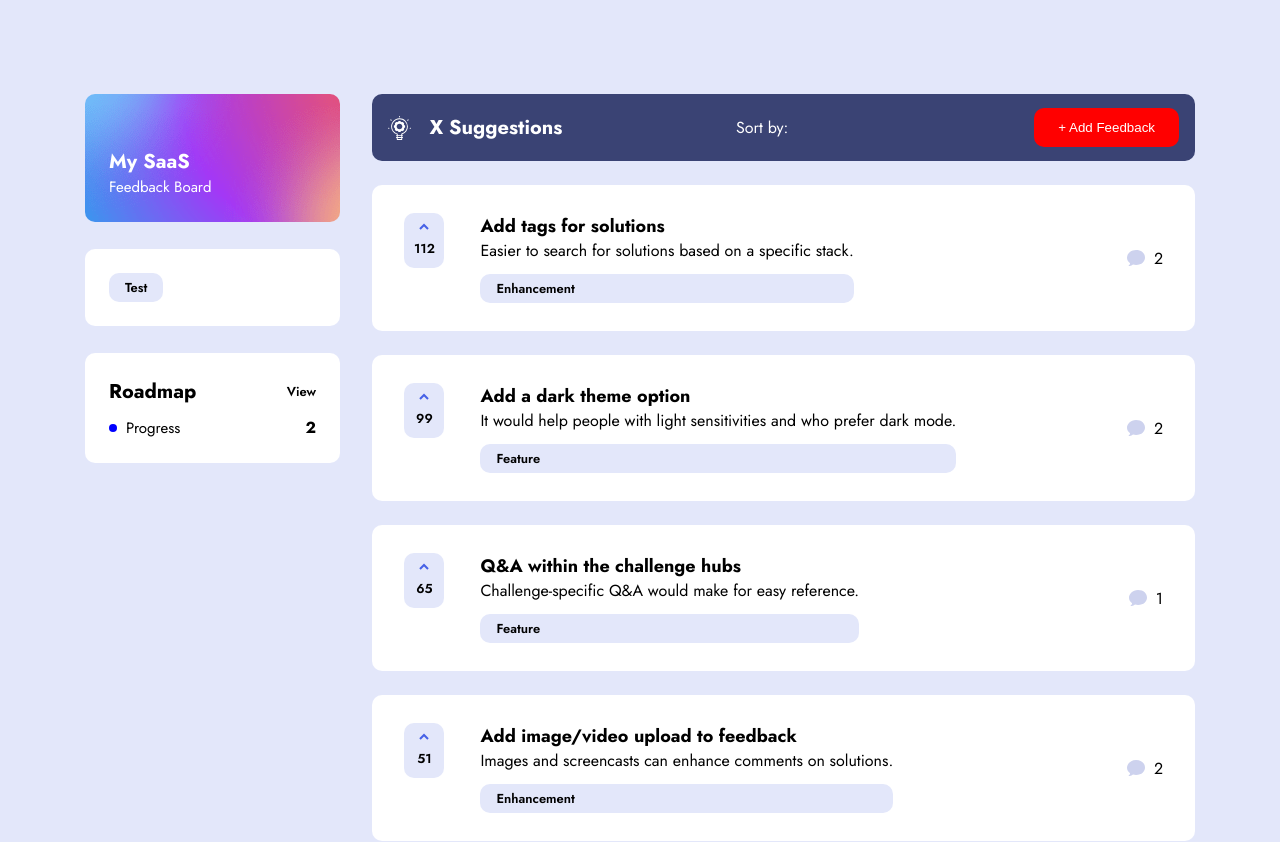
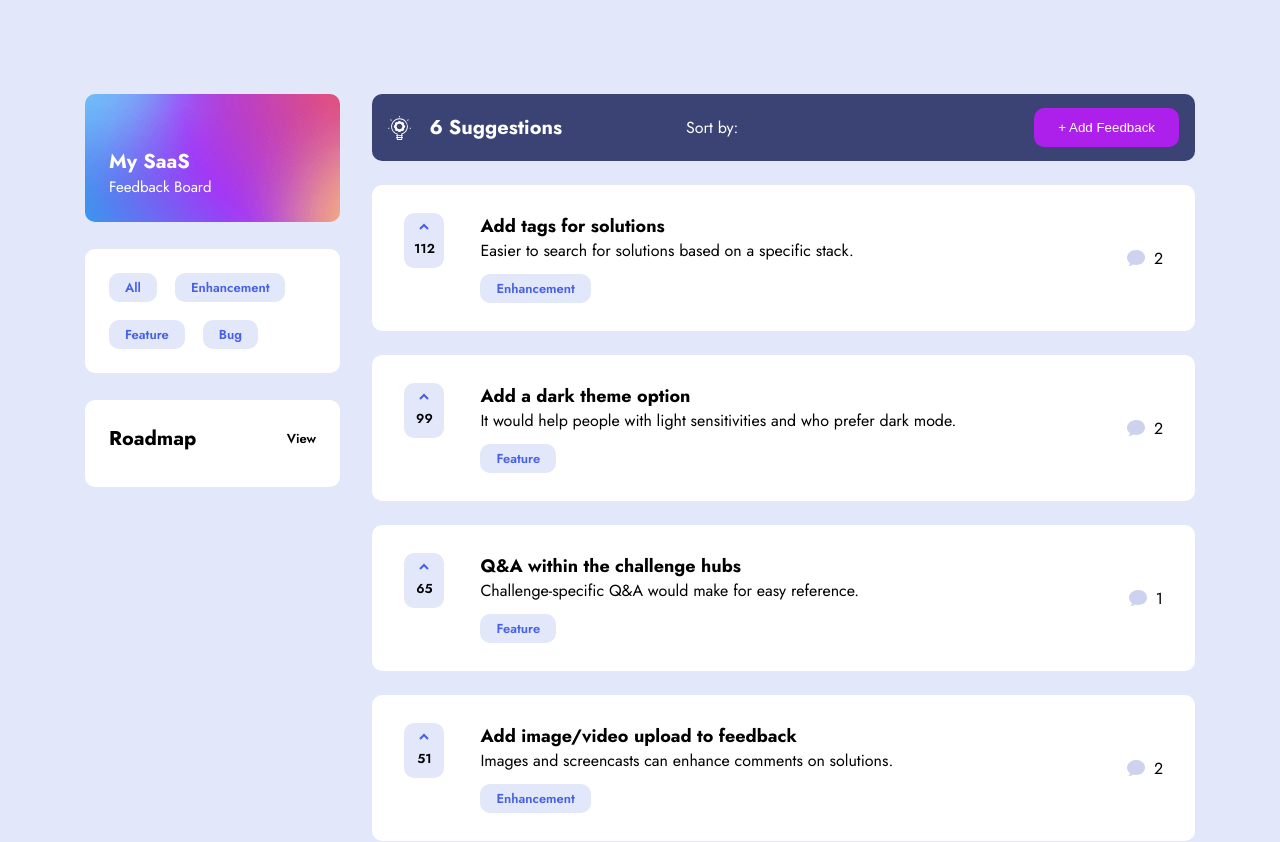
Before and after one commit to jackb14/product-feedback-app, a React (Create React App) app: page / in a window 1280 px wide. Shown: the top 842 px of the page. Built offline with nearby package versions, Linux system fonts and the light colour scheme.

Commit message:
Add further data to Suggestions page

```diff
--- a/src/App.js
+++ b/src/App.js
@@ -7,6 +7,8 @@ import JSON_DATA from "./data.json";
 function App() {
   const [data, setData] = useState(JSON_DATA);
   const value = { data, setData };
+
+  console.table(data);
 
   return (
     <>
--- a/src/pages/Suggestions/components/MainContent.js
+++ b/src/pages/Suggestions/components/MainContent.js
@@ -28,7 +28,7 @@ function MainContent() {
       <StyledWrapper>
         <Header>
           <img src={suggestionsIcon} alt="Suggestions icon" />
-          <h2>X Suggestions</h2>
+          <h2>{suggestions.length} Suggestions</h2>
           <MarginWrapper>
             <Body1>Sort by:</Body1>
           </MarginWrapper>
--- a/src/pages/Suggestions/components/Roadmap.js
+++ b/src/pages/Suggestions/components/Roadmap.js
@@ -1,7 +1,47 @@
 import styled from "styled-components";
 import { Body1, Body2, Body3 } from "../../../GlobalStyles";
 
-function Roadmap() {
+function Roadmap({ productRequests }) {
+  // console.log(occuranceCount);
+
+  // for roadmap component
+  // const roadmapFilter = productRequests
+  //   .filter((item) => item.status !== "suggestion")
+  //   .map((item) => item.status);
+
+  // const roadmapStatuses = [...new Set([...roadmapFilter])];
+
+  // count each status
+  // find length of new array for no of unique vals, get each value, search for each value in the full version
+
+  // const countOccurances = (status) => {
+  //   return roadmapFilter.filter((item) => item === status).length;
+  // };
+
+  // const array = ["item 1"];
+  // const count = () => {
+  //   for (let i = 0; i < roadmapStatuses.length; i++) {
+  //     console.log("me", roadmapStatuses[i]);
+  //     return array.push(countOccurances(roadmapStatuses[i]));
+  //   }
+  // };
+  // count();
+
+  // console.log(roadmapStatuses);
+  // console.log(array);
+
+  // const statusOverview = statuses.map((status, i) => {
+  //   return (
+  //     <FlexWrapper key={i}>
+  //       <Circle />
+  //       <Body2>{status}</Body2>
+  //       <InnerMargin>
+  //         <Body1 style={{ fontWeight: 700 }}>{occuranceCount}</Body1>
+  //       </InnerMargin>
+  //     </FlexWrapper>
+  //   );
+  // });
+
   return (
     <>
       <FlexWrapper>
@@ -9,13 +49,7 @@ function Roadmap() {
         <Body3>View</Body3>
       </FlexWrapper>
       <Spacer />
-      <FlexWrapper>
-        <Circle />
-        <Body2>Progress</Body2>
-        <InnerMargin>
-          <Body1 style={{ fontWeight: 700 }}>2</Body1>
-        </InnerMargin>
-      </FlexWrapper>
+      {/* {statusOverview} */}
     </>
   );
 }
@@ -27,6 +61,7 @@ const FlexWrapper = styled.div`
   gap: 0.5rem;
   justify-content: space-between;
   align-items: center;
+  text-transform: capitalize;
 `;
 const Circle = styled.div`
   height: 8px;
--- a/src/pages/Suggestions/components/SideBar.js
+++ b/src/pages/Suggestions/components/SideBar.js
@@ -4,8 +4,18 @@ import Tags from "../../../sharedComponents/Tags";
 import FeatureCard from "./FeatureCard";
 import Roadmap from "./Roadmap";
 import bgImage from "../../../assets/suggestions/desktop/background-header.png";
+import { DataContext } from "../../../DataContext";
+import { useContext } from "react";
 
 function SideBar() {
+  const data = useContext(DataContext);
+  const { productRequests } = data.data;
+
+  // for tags component
+  const categoriesMap = productRequests.map((item) => item.category);
+  // Set removes duplicates and then converts to array
+  const categories = [...new Set([...categoriesMap])];
+
   return (
     <>
       <FlexWrapper>
@@ -16,10 +26,10 @@ function SideBar() {
           </StyledFeaturedCard>
         </FeatureCard>
         <FeatureCard>
-          <Tags />
+          <Tags categories={categories} />
         </FeatureCard>
         <FeatureCard>
-          <Roadmap />
+          <Roadmap productRequests={productRequests} />
         </FeatureCard>
       </FlexWrapper>
     </>
--- a/src/pages/Suggestions/components/SuggestionCard.js
+++ b/src/pages/Suggestions/components/SuggestionCard.js
@@ -47,4 +47,6 @@ const InnerWrapper = styled.div`
 
 const MarginWrapper = styled.div`
   margin-top: 12px;
+  display: flex;
+  justify-content: flex-start;
 `;
--- a/src/sharedComponents/Header.js
+++ b/src/sharedComponents/Header.js
@@ -7,7 +7,9 @@ function Header({ children }) {
     <>
       <StyledHeader>
         <StyledWrapper>{children}</StyledWrapper>
-        <PrimaryButton>+ Add Feedback</PrimaryButton>
+        <PrimaryButton color={CUSTOM_STYLES.COLORS.purple}>
+          + Add Feedback
+        </PrimaryButton>
       </StyledHeader>
     </>
   );
@@ -29,6 +31,6 @@ const StyledWrapper = styled.div`
   display: flex;
   align-items: center;
   justify-content: flex-start;
-  width: 400px;
+  width: 350px;
   gap: 1rem;
 `;
--- a/src/sharedComponents/PrimaryButton.js
+++ b/src/sharedComponents/PrimaryButton.js
@@ -1,10 +1,10 @@
 import { CUSTOM_STYLES } from "../GlobalStyles";
 import styled from "styled-components";
 
-function PrimaryButton({ children, link, variant }) {
+function PrimaryButton({ children, link, color }) {
   return (
     <>
-      <StyledButton>{children}</StyledButton>
+      <StyledButton style={{ backgroundColor: color }}>{children}</StyledButton>
     </>
   );
 }
@@ -12,7 +12,6 @@ function PrimaryButton({ children, link, variant }) {
 export default PrimaryButton;
 
 const StyledButton = styled.button`
-  background-color: red;
   padding: 12px 24px;
   border-radius: ${CUSTOM_STYLES.OTHER.borderRadius};
   border: none;
@@ -20,5 +19,6 @@ const StyledButton = styled.button`
 
   &:hover {
     cursor: pointer;
+    opacity: 90%;
   }
 `;
--- a/src/sharedComponents/Tag.js
+++ b/src/sharedComponents/Tag.js
@@ -19,10 +19,11 @@ const StyledWrapper = styled.div`
   padding: 5px 16px;
   border-radius: ${CUSTOM_STYLES.OTHER.borderRadius};
   text-transform: capitalize;
+  color: ${CUSTOM_STYLES.COLORS.royalBlue} !important;
 
   &:hover {
     background-color: ${CUSTOM_STYLES.COLORS.royalBlue};
-    color: white;
+    color: white !important;
     cursor: pointer;
   }
 `;
--- a/src/sharedComponents/Tags.js
+++ b/src/sharedComponents/Tags.js
@@ -1,13 +1,18 @@
 import Tag from "./Tag";
 import styled from "styled-components";
 
-function Tags() {
+function Tags({ categories }) {
   // generate tags here based on input
+
+  const tagMap = categories.map((category, i) => (
+    <Tag key={i} category={category} />
+  ));
 
   return (
     <>
       <StyledWrapper>
-        <Tag category="test" />
+        <Tag category="All" />
+        {tagMap}
       </StyledWrapper>
     </>
   );
```
Also changed, not shown: 1 other file (tests, documents, lock files or other folders).
